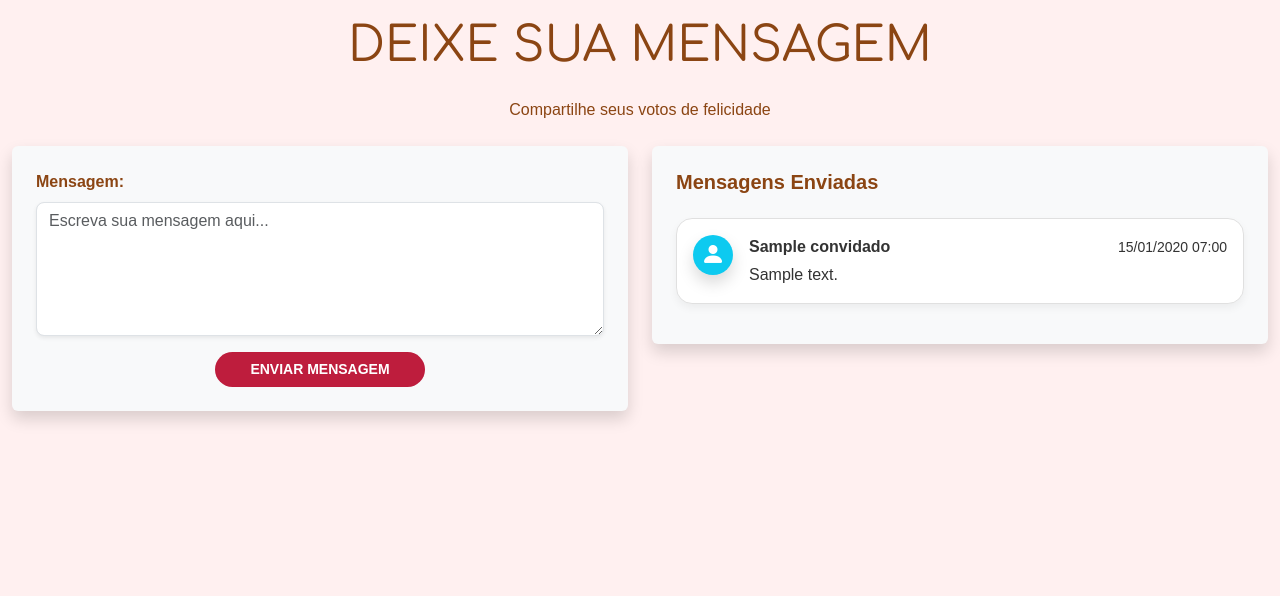
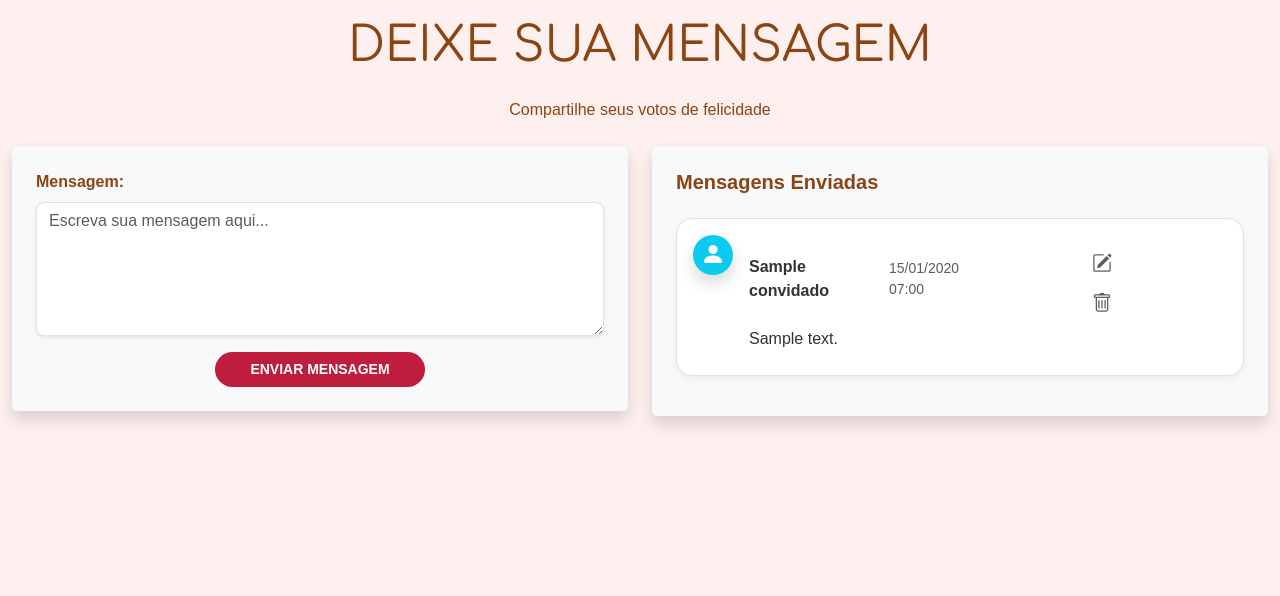
Before and after one commit to warleihc21/eunoiva, a Django app: a page that uses convidados/templates/convidados.html in a window 1280 px wide. Shown: the part 3902-4498 px from the top of the page. Run offline with Django 5.2, Linux system fonts and the light colour scheme; tables that the repository leaves empty hold one stand-in row (values such as "Sample post"); grey boxes marked "Sample" are stand-in pictures; some libraries are stand-ins or nearby versions.

Commit message:
Editar e excluir mensagens aos noivosr

```diff
--- a/convidados/templates/convidados.html
+++ b/convidados/templates/convidados.html
@@ -692,8 +692,8 @@
                             <form method="post" action="{% url 'mensagem_aos_noivos' %}?token={{ token }}">
                                 {% csrf_token %}
                                 <div class="mb-3">
-                                    <label for="mensagem" class="form-label fw-bold cor-marrom">Mensagem:</label>
-                                    <textarea name="texto_mensagem" class="form-control rounded-3 shadow-sm" rows="5" placeholder="Escreva sua mensagem aqui..."></textarea>
+                                    <label for="texto_mensagem" class="form-label fw-bold cor-marrom">Mensagem:</label>
+                                    <textarea name="texto_mensagem" id="texto_mensagem" class="form-control rounded-3 shadow-sm" rows="5" placeholder="Escreva sua mensagem aqui..."></textarea>
                                 </div>
                                 <div class="text-center">
                                     <button type="submit" class="btn btn-danger px-4">Enviar Mensagem</button>
@@ -708,7 +708,7 @@
                             <h5 class="mb-4 fw-bold cor-marrom">Mensagens Enviadas</h5>
                             {% if mensagens_enviadas %}
                                 {% for mensagem in mensagens_enviadas %}
-                                    <div class="d-flex mensagem-box">
+                                    <div class="d-flex mensagem-box position-relative">
                                         <!-- Avatar / Ícone -->
                                         <div class="flex-shrink-0 me-3">
                                             <div class="rounded-circle bg-info text-white d-flex align-items-center justify-content-center shadow" style="width: 40px; height: 40px; font-size: 24px;">
@@ -717,20 +717,74 @@
                                         </div>
 
                                         <!-- Conteúdo da mensagem -->
-                                        <div class="flex-grow-1">
+                                        <div class="flex-grow-1 position-relative">
                                             <div class="d-flex justify-content-between align-items-center mb-1">
                                                 <strong>{{ mensagem.escrita_por.nome_convidado }}</strong>
-                                                <small>{{ mensagem.data_envio|date:"d/m/Y H:i" }}</small>
+                                                <small class="text-muted">{{ mensagem.data_envio|date:"d/m/Y H:i" }}</small>
+                                                <!-- Botões de edição/exclusão - Só mostra se for mensagem do convidado atual -->
+                                                {% if mensagem.escrita_por.token == token %}
+                                                <div class="row top-0 end-0 mt-2 me-2 btn-group-vertical btn-group-sm">
+                                                    <button class="btn btn-link text-muted p-1 editar-mensagem-btn"
+                                                            data-mensagem-id="{{ mensagem.id }}"
+                                                            data-mensagem-texto="{{ mensagem.texto_mensagem }}"
+                                                            data-bs-toggle="tooltip" data-bs-placement="left" title="Editar">
+                                                        <i class="bi bi-pencil-square fs-5"></i>
+                                                    </button>
+                                                    <form method="post" action="{% url 'excluir_mensagem' %}?token={{ token }}" class="d-inline">
+                                                        {% csrf_token %}
+                                                        <input type="hidden" name="mensagem_id" value="{{ mensagem.id }}">
+                                                        <button type="submit" class="btn btn-link text-muted p-1"
+                                                                onclick="return confirm('Tem certeza que deseja excluir esta mensagem?')"
+                                                                data-bs-toggle="tooltip" data-bs-placement="left" title="Excluir">
+                                                            <i class="bi bi-trash fs-5"></i>
+                                                        </button>
+                                                    </form>
+                                                </div>
+                                                {% endif %}
                                             </div>
-                                            <div class="texto">
+                                            <div class="texto mb-2">
                                                 {{ mensagem.texto_mensagem|safe }}
                                             </div>
+
+
                                         </div>
                                     </div>
+                                    {% if not forloop.last %}<hr class="my-3 opacity-25">{% endif %}
                                 {% endfor %}
                             {% else %}
                                 <p class="text-muted">Nenhuma mensagem enviada ainda.</p>
                             {% endif %}
+                        </div>
+                    </div>
+
+                    <!-- Modal para edição -->
+                    <div class="modal fade" id="editarMensagemModal" tabindex="-1" aria-hidden="true">
+                        <div class="modal-dialog modal-dialog-centered">
+                            <div class="modal-content border-0 shadow-lg">
+                                <div class="modal-header border-0 pb-0">
+                                    <h5 class="modal-title fs-5 fw-normal text-muted">Editar sua mensagem</h5>
+                                    <button type="button" class="btn-close" data-bs-dismiss="modal" aria-label="Close"></button>
+                                </div>
+                                <form method="post" action="{% url 'mensagem_aos_noivos' %}?token={{ token }}">
+                                    {% csrf_token %}
+                                    <div class="modal-body pt-0">
+                                        <input type="hidden" name="mensagem_id" id="editarMensagemId">
+                                        <div class="mb-3">
+                                            <textarea name="texto_mensagem" id="editarTextoMensagem"
+                                                    class="form-control border-0 shadow-none p-3"
+                                                    rows="6" style="resize: none; background-color: #f8f9fa;"></textarea>
+                                        </div>
+                                    </div>
+                                    <div class="modal-footer border-0 pt-0">
+                                        <button type="button" class="btn btn-sm btn-outline-secondary rounded-pill px-3" data-bs-dismiss="modal">
+                                            Cancelar
+                                        </button>
+                                        <button type="submit" class="btn btn-sm btn-primary rounded-pill px-3">
+                                            <i class="bi bi-check-circle me-1"></i> Salvar
+                                        </button>
+                                    </div>
+                                </form>
+                            </div>
                         </div>
                     </div>
 
@@ -1232,6 +1286,36 @@
             });
         });
 
+
+        document.addEventListener('DOMContentLoaded', function() {
+            // Ativar tooltips
+            const tooltipTriggerList = [].slice.call(document.querySelectorAll('[data-bs-toggle="tooltip"]'));
+            tooltipTriggerList.map(function (tooltipTriggerEl) {
+                return new bootstrap.Tooltip(tooltipTriggerEl, {
+                    trigger: 'hover focus'
+                });
+            });
+
+            // Configura os botões de edição
+            document.querySelectorAll('.editar-mensagem-btn').forEach(button => {
+                button.addEventListener('click', function() {
+                    const mensagemId = this.getAttribute('data-mensagem-id');
+                    const mensagemTexto = this.getAttribute('data-mensagem-texto');
+
+                    document.getElementById('editarMensagemId').value = mensagemId;
+                    document.getElementById('editarTextoMensagem').value = mensagemTexto;
+
+                    var modal = new bootstrap.Modal(document.getElementById('editarMensagemModal'));
+                    modal.show();
+
+                    // Focar no textarea quando o modal abrir
+                    setTimeout(() => {
+                        document.getElementById('editarTextoMensagem').focus();
+                    }, 500);
+                });
+            });
+        });
+
     </script>
 
 {% endblock %}
--- a/convidados/urls.py
+++ b/convidados/urls.py
@@ -10,4 +10,5 @@ urlpatterns = [
     path('excluir-acompanhante/<str:token>/<int:acompanhante_id>/', views.excluir_acompanhante, name='excluir_acompanhante'),
     path('cancelar_reserva/<int:presente_id>/', views.cancelar_reserva, name='cancelar_reserva'),
     path('mensagem-aos-noivos/', views.mensagem_aos_noivos, name='mensagem_aos_noivos'),
+    path('excluir-mensagem/', views.excluir_mensagem, name='excluir_mensagem'),
 ]
--- a/convidados/views.py
+++ b/convidados/views.py
@@ -5,6 +5,7 @@ from django.contrib import messages
 from django.urls import reverse
 from noivos.models import Convidados, ImagemNoivos, MensagemAosNoivos, MensagemSobreNoivoNoiva, Perfil, Presentes, Acompanhante
 from datetime import datetime
+from django.views.decorators.http import require_POST
 
 
 def convidados(request):
@@ -117,7 +118,14 @@ def mensagem_aos_noivos(request):
 
     if request.method == 'POST':
         texto_mensagem = request.POST.get('texto_mensagem')
-        if texto_mensagem:
+        mensagem_id = request.POST.get('mensagem_id')  # Para edição
+
+        if mensagem_id:  # Se estiver editando
+            mensagem = get_object_or_404(MensagemAosNoivos, id=mensagem_id, escrita_por=convidado)
+            mensagem.texto_mensagem = texto_mensagem
+            mensagem.save()
+            messages.success(request, 'Mensagem atualizada com sucesso!')
+        elif texto_mensagem:  # Se estiver criando nova
             MensagemAosNoivos.objects.create(
                 user=convidado.user,
                 texto_mensagem=texto_mensagem,
@@ -128,3 +136,15 @@ def mensagem_aos_noivos(request):
             messages.error(request, 'A mensagem não pode estar vazia.')
 
     return redirect(f"{reverse('convidados')}?token={token}")
+
+@require_POST
+def excluir_mensagem(request):
+    token = request.GET.get('token')
+    convidado = get_object_or_404(Convidados, token=token)
+    mensagem_id = request.POST.get('mensagem_id')
+
+    mensagem = get_object_or_404(MensagemAosNoivos, id=mensagem_id, escrita_por=convidado)
+    mensagem.delete()
+
+    messages.success(request, 'Mensagem excluída com sucesso!')
+    return redirect(f"{reverse('convidados')}?token={token}")
```
